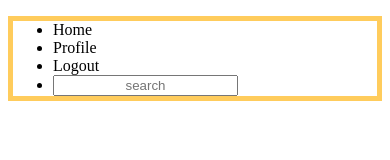
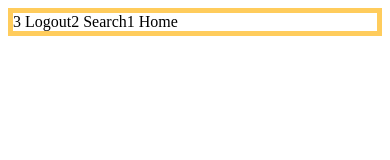
Before and after one commit to megwilliams1/FLEXBOXCRASHCOURSE, a plain HTML site: page index.html in a window 390 px wide. Drawn offline with Linux system fonts and the light colour scheme.

Commit message:
completed

```diff
--- a/index.html
+++ b/index.html
@@ -7,15 +7,10 @@
     <link rel="stylesheet" href="styles.css">
 </head>
     <body>
-        <nav>
-            <ul class="container">
-                <li>Home</li>
-                <li>Profile</li>
-                <li class="search">
-                    <input type="text" class="search-input" placeholder="search">
-                </li>
-                <li>Logout</li>
-            </ul>
-        </nav>
+        <div class="container">
+            <div class="item1">1 Home</div>
+            <div class="item2">2 Search</div>
+            <div class="item3">3 Logout</div>
+        </div>
     </body>
 </html>
--- a/styles.css
+++ b/styles.css
@@ -1,33 +1,16 @@
 .container {
-    border:  5px solid #ffcc5c;
+    border: 5px solid #ffcc5c;
     display: flex;
 }
 
-.search {
-    flex: 1;
+.item1 {
+    order: 1;
 }
 
-@media all and (max-width: 600px) {
-    .container {
-        flex-wrap: wrap;
-    }
-
-    .container > li {
-        flex: 1 1 50%;
-    }
+.item2 {
+   order: 0;
 }
 
-.search > input {
-    text-align: center;
+.item3 {
+    order: -1;
 }
-
-@media all and (max-width: 400px) {
-
-    .container > li {
-        flex: 1 1 100%;
-    }
-
-    .search {
-        order: 1;
-    }
-}
```
